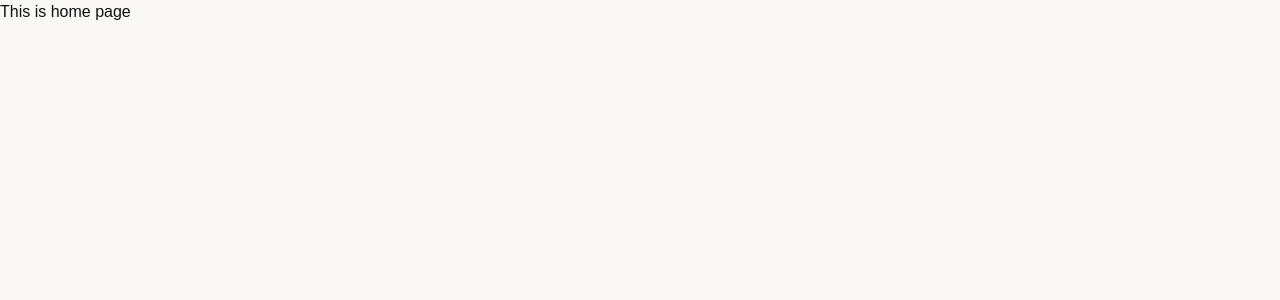
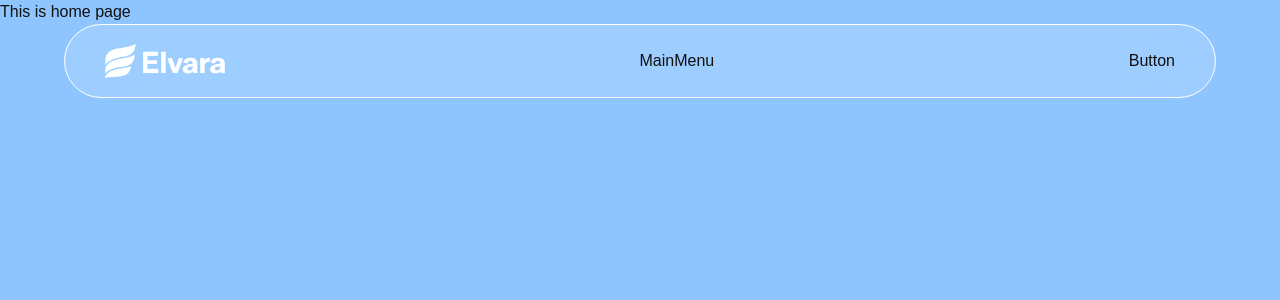
Before and after one commit to dipanjonroy/elvara-spaces, a Next.js app: page / in a window 1280 px wide. Shown: the top 300 px of the page. Built offline with nearby package versions, Linux system fonts and the light colour scheme; a web font is replaced by a local one.

Commit message:
feat: Header added to project with logo

```diff
--- a/app/globals.css
+++ b/app/globals.css
@@ -5,6 +5,7 @@
   --foreground: #2A2A2A;
   --text-color: #111111;
   --accent-color: #a25925;
+  --white-border:#ffffff;
 }
 
 body {
@@ -12,3 +13,8 @@ body {
   color: var(--text-color);
   font-family: var(--font-host-grotesk);
 }
+
+.container {
+  width: 90% !important;
+  max-width: 1400px !important;
+}
--- a/app/layout.tsx
+++ b/app/layout.tsx
@@ -1,6 +1,7 @@
 import type { Metadata } from "next";
 import { Host_Grotesk} from "next/font/google";
 import "./globals.css";
+import Header from "@/components/layout/Header";
 
 const hostGrotesk = Host_Grotesk({
   variable:"--font-host-grotesk",
@@ -23,6 +24,7 @@ export default function RootLayout({
       <body
         className={`${hostGrotesk.variable} antialiased`}
       >
+        <Header/>
         {children}
       </body>
     </html>
--- a/app/page.tsx
+++ b/app/page.tsx
@@ -1,6 +1,6 @@
 export default function Home() {
   return (
-    <div>
+    <div className="w-full h-screen bg-blue-300 relative">
       This is home page
     </div>
   );
--- /dev/null
+++ b/components/layout/Header.tsx
@@ -0,0 +1,17 @@
+import Logo from "../ui/Logo"
+
+export default function Header() {
+  return (
+    <header className="fixed inset-0 z-10 top-6">
+      <div className="container mx-auto">
+        <div className="w-full px-10 py-4 bg-white/15 backdrop-blur-2xl rounded-full border border-(--white-border)">
+          <div className="w-full flex items-center justify-between">
+            <Logo/>
+            <div>MainMenu</div>
+            <div>Button</div>
+          </div>
+        </div>
+      </div>
+    </header>
+  );
+}
--- /dev/null
+++ b/components/ui/Logo.tsx
@@ -0,0 +1,18 @@
+import Image from "next/image";
+import Link from "next/link";
+
+export default function Logo() {
+  return (
+    <div className="w-full max-w-30 h-10 relative">
+      <Link href="/" className="w-full h-full">
+        <Image
+          src="/Elvara-logo.png"
+          alt="Elvara spaces white logo"
+          fill
+          sizes="(max-widtth: 768px) 90px 120px"
+          className="object-contain"
+        />
+      </Link>
+    </div>
+  );
+}
```
